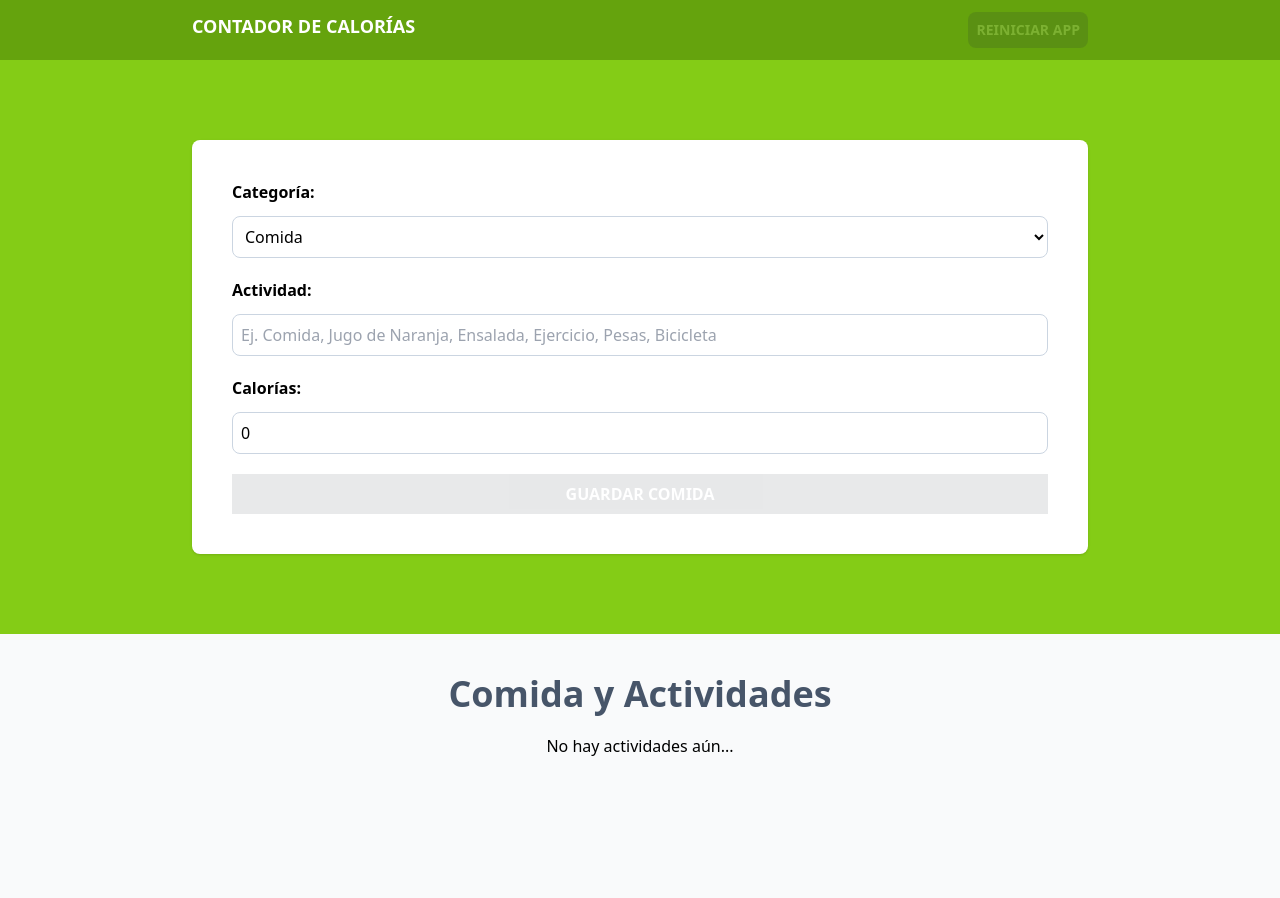
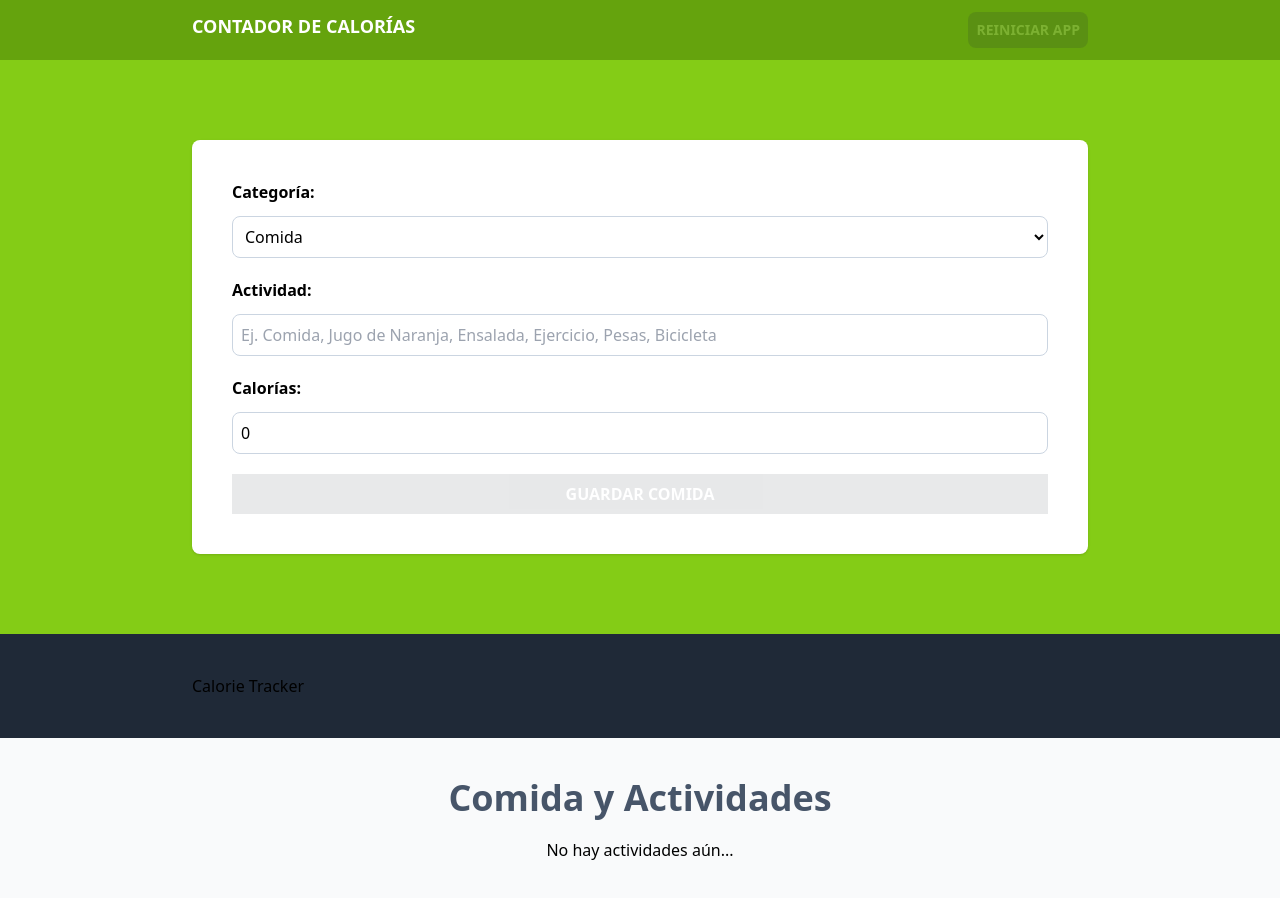
Before and after one commit to gbarrerameneses/contador-de-calorias-consumo-ejercicios-con-typescript-use-reducer, a React (Vite) app: page / in a window 1280 px wide. Shown: the top 898 px of the page. Before the commit the page ends 800 px from the top, so only its background shows below. Built offline with nearby package versions, Linux system fonts and the light colour scheme.

Commit message:
creando componente para mostrar total de calorías

```diff
--- a/src/App.tsx
+++ b/src/App.tsx
@@ -2,6 +2,7 @@
 import Formulario from "./components/Form"
 import ActivityList from "./components/ActivityList";
 import { activityReducer, initialState } from "./reducers/activity-reducer"
+import CalorieTracker from "./components/CalorieTracker";
 
 
 function App() {
@@ -42,6 +43,15 @@
         </div>
       </section>
 
+      <section className="bg-gray-800 py-10">
+        <div className="max-w-4xl mx-auto">
+          <CalorieTracker
+          activities={state.activities}
+          />
+        </div>
+
+      </section>
+
       <section className="p-10 mx-auto max-w-4xl">
         <ActivityList
           activities={state.activities}
--- /dev/null
+++ b/src/components/CalorieTracker.tsx
@@ -0,0 +1,13 @@
+import type { Activity } from "../types"
+
+type CalorieTrackerProps = {
+    activities: Activity[]
+}
+
+export default function CalorieTracker({activities} : CalorieTrackerProps) {
+  return (
+    <div>
+      Calorie Tracker
+    </div>
+  )
+}
```
